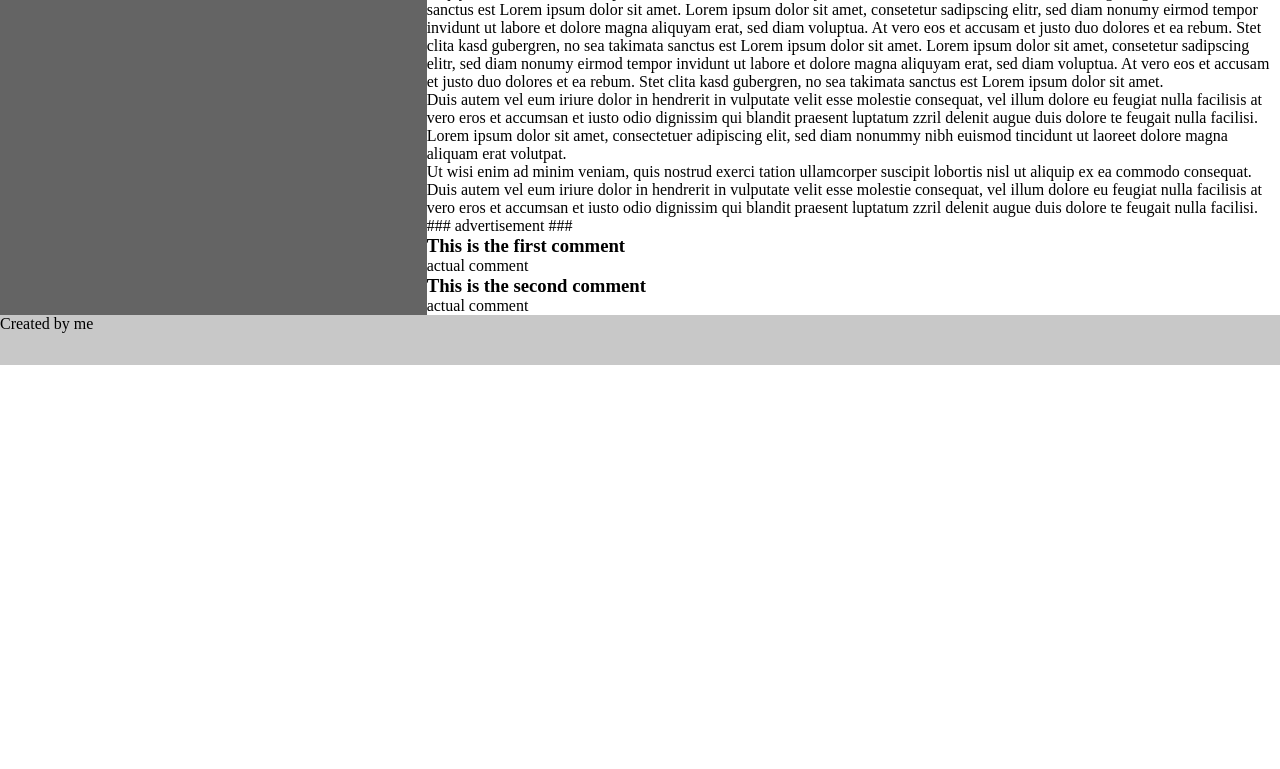
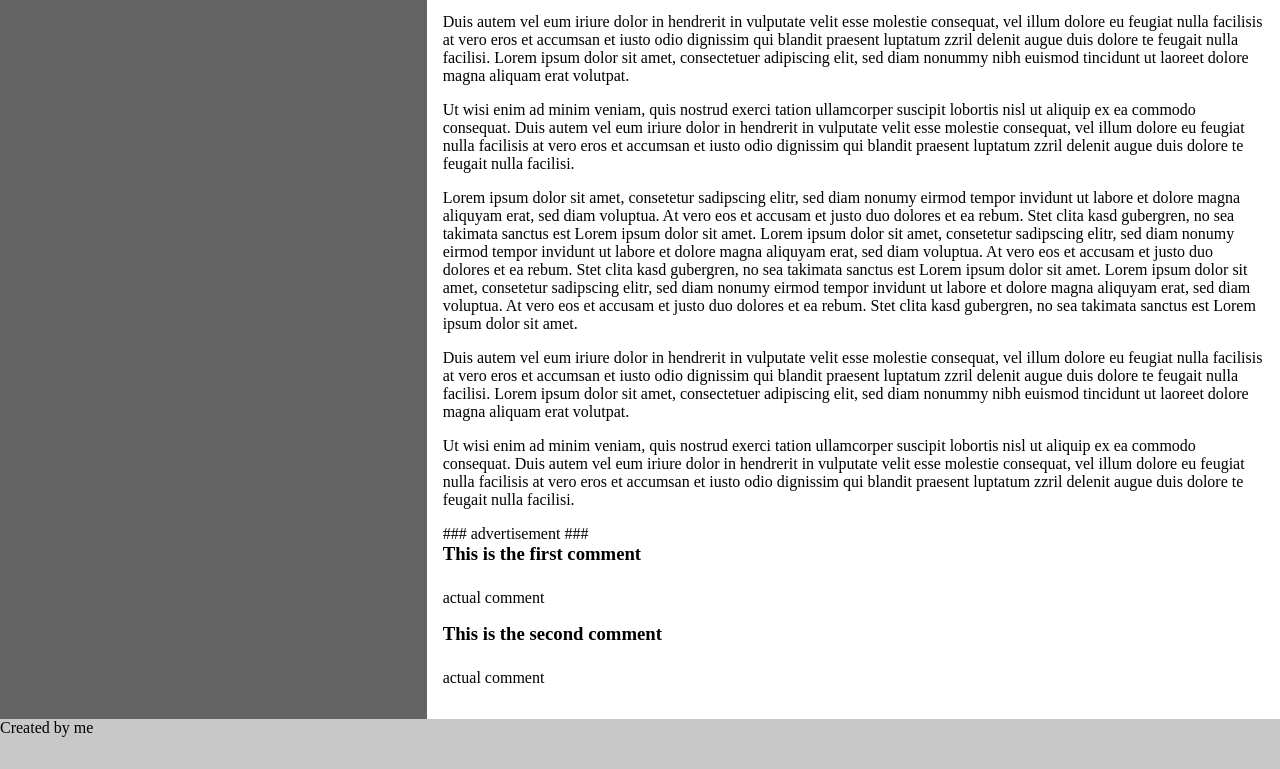
Before and after one commit to sebastian-ulbricht/learn2code, a plain HTML site: page index.html in a window 1280 px wide. Shown: the part 734-1503 px from the top of the page. Before the commit the page ends 1099 px from the top, so only its background shows below. Drawn offline with Linux system fonts and the light colour scheme.

Commit message:
added styles for text

```diff
--- a/styles.css
+++ b/styles.css
@@ -19,6 +19,14 @@ body {
   ;
   grid-template-columns: 1fr 2fr;
   grid-template-rows: 150px 1fr 50px;
+}
+
+h1, h2, h3, h4, h5, h6 {
+  margin-bottom: 24px;
+}
+
+p {
+  margin-bottom: 16px;
 }
 
 @media screen and (max-width: 480px) {
@@ -46,6 +54,7 @@ nav {
 
 main {
   grid-area: main;
+  padding: 16px;
 }
 
 footer {
```
